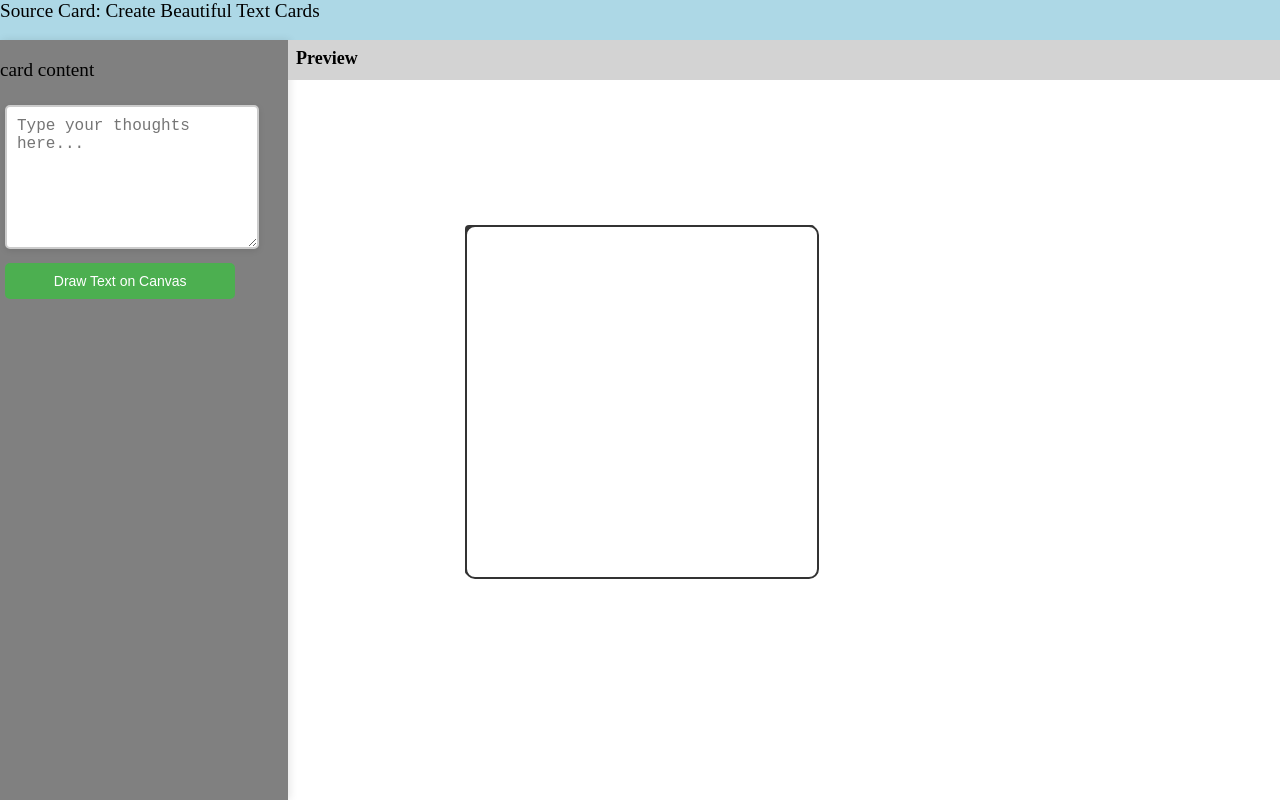
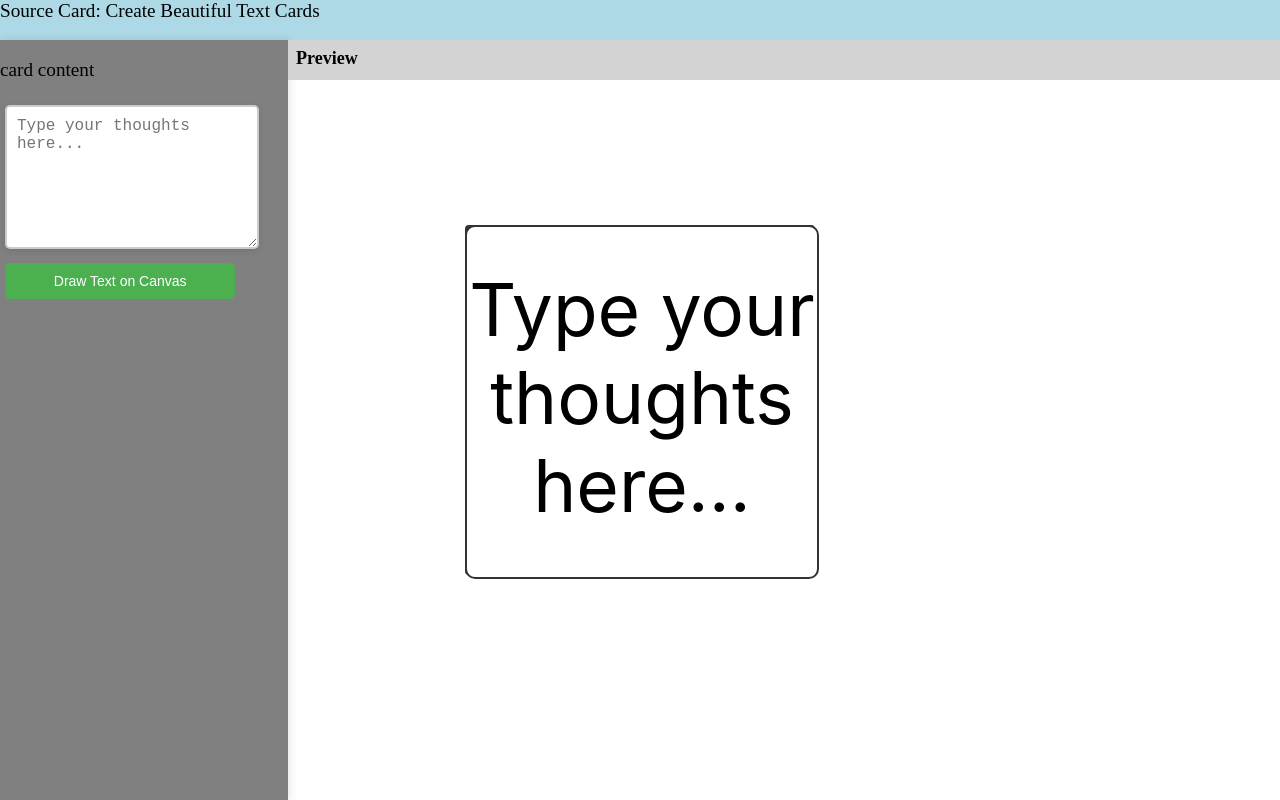
Before and after one commit to KingOfSpades-cmd/Source-Card, a plain HTML site: page index.html in a window 1280 px wide. Drawn offline with Linux system fonts and the light colour scheme.

Commit message:
version 1 commit, add canvas logic

```diff
--- a/index.html
+++ b/index.html
@@ -5,7 +5,6 @@
     <meta name="viewport" content="width=device-width, initial-scale=1.0">
     <title>Source Card Website</title>
     <link rel="stylesheet" href="style.css">
-    <script src="script.js"></script>
  </head>
  <body>
     <header> Source Card: Create Beautiful Text Cards </header>
@@ -25,5 +24,7 @@
     <div id = 'center_canvas'>
       <canvas id="my_canvas" width="350" height="350" ></canvas>
     </div>
+    <footer> Made by Myles </footer>
+    <script src="script.js"></script>
  </body>
  </html>
--- a/script.js
+++ b/script.js
@@ -0,0 +1,105 @@
+// Wait for DOM to be ready
+document.addEventListener('DOMContentLoaded', function() {
+    // Set up canvas
+    const canvas = document.getElementById('my_canvas');
+    const ctx = canvas.getContext('2d');
+
+    // Text input element
+    const textArea = document.getElementById('text_area');
+
+    // Function to wrap text into lines
+    function wrapText(text, maxWidth, fontSize) {
+        ctx.font = `${fontSize}px Inter`;
+        const words = text.split(' ');
+        const lines = [];
+        let currentLine = words[0];
+
+        for (let i = 1; i < words.length; i++) {
+            const word = words[i];
+            const width = ctx.measureText(currentLine + ' ' + word).width;
+            if (width < maxWidth) {
+                currentLine += ' ' + word;
+            } else {
+                lines.push(currentLine);
+                currentLine = word;
+            }
+        }
+        lines.push(currentLine);
+        return lines;
+    }
+
+    // Function to draw text on canvas
+    function drawText() {
+        // Clear canvas
+        ctx.clearRect(0, 0, canvas.width, canvas.height);
+
+        // Get text from textarea
+        let text = textArea.value.trim();
+        if (!text) {
+            text = 'Type your thoughts here...';
+        }
+
+        // Set up text properties
+        ctx.fillStyle = '#000';
+        ctx.textAlign = 'center';
+        ctx.textBaseline = 'middle';
+
+        // Calculate max width and height for text area (accounting for 2px border/margin)
+        const maxWidth = canvas.width - 4; // 2px on each side
+        const maxHeight = canvas.height - 4;
+        const lineHeightFactor = 1.2; // Approximate line height multiplier
+
+        // Binary search for the largest font size that fits
+        let fontSize = 1;
+        let low = 1;
+        let high = 200; // Reasonable upper limit
+
+        while (low <= high) {
+            const mid = Math.floor((low + high) / 2);
+            ctx.font = `${mid}px Inter`;
+
+            // Wrap text at this font size
+            const lines = wrapText(text, maxWidth, mid);
+
+            // Find the longest line width
+            let maxLineWidth = 0;
+            for (const line of lines) {
+                const metrics = ctx.measureText(line);
+                if (metrics.width > maxLineWidth) {
+                    maxLineWidth = metrics.width;
+                }
+            }
+
+            // Calculate total height
+            const totalHeight = lines.length * (mid * lineHeightFactor);
+
+            if (maxLineWidth <= maxWidth && totalHeight <= maxHeight) {
+                fontSize = mid;
+                low = mid + 1;
+            } else {
+                high = mid - 1;
+            }
+        }
+
+        // Now draw with the optimal font size
+        ctx.font = `${fontSize}px Inter`;
+        const lines = wrapText(text, maxWidth, fontSize);
+
+        // Calculate starting y for centering the block of text
+        const blockHeight = lines.length * (fontSize * lineHeightFactor);
+        const startY = (canvas.height / 2) - (blockHeight / 2);
+        let currentY = startY + (fontSize * lineHeightFactor / 2); // Offset for middle baseline
+
+        // Draw each line
+        for (const line of lines) {
+            ctx.fillText(line, canvas.width / 2, currentY);
+            currentY += fontSize * lineHeightFactor;
+        }
+    }
+
+    // Initial draw
+    drawText();
+
+    // Live update on input
+    textArea.addEventListener('input', drawText);
+});
```
